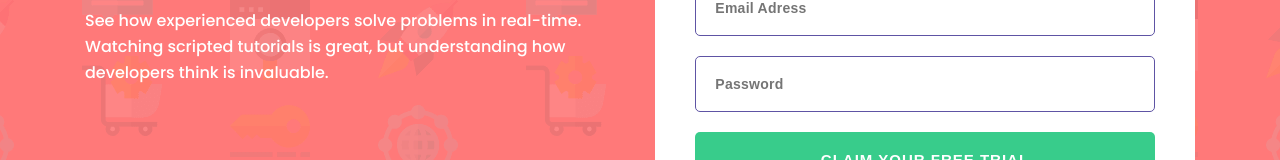
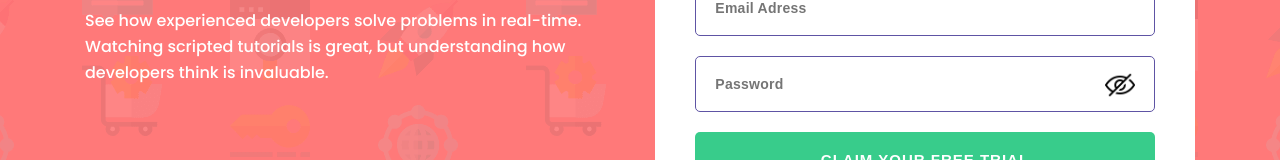
Before and after one commit to LevaniMesxia23/Intro-component-with-sign-up-form, a React (Vite) app: page / in a window 1280 px wide. Shown: the part 417-577 px from the top of the page. Built offline with nearby package versions, Linux system fonts and the light colour scheme.

Commit message:
add password appearence function

```diff
--- a/src/components/Form.jsx
+++ b/src/components/Form.jsx
@@ -1,6 +1,8 @@
 import React, { useEffect, useState } from "react";
 import styled from "styled-components";
 import errorImg from "/images/icon-error.svg";
+import Nolook from "../../public/images/nolook.png";
+import Look from "../../public/images/look.png";
 
 export default function Inputs(props) {
   const [errors, setErrors] = useState({
@@ -19,6 +21,14 @@ export default function Inputs(props) {
     const { name, value } = event.target;
     const newObj = { ...values, [name]: value };
     setValues(newObj);
+  }
+
+  function passwordLook() {
+    if (password.type === "password") {
+      password.type = "text";
+    } else {
+      password.type = "password";
+    }
   }
 
   function validation(e) {
@@ -143,6 +153,7 @@ export default function Inputs(props) {
             placeholder="Password"
           />
           {errors.password == true ? <p>Password cannot be empty</p> : false}
+          <img className="eye" src={Nolook} alt="" onClick={passwordLook} />
         </div>
 
         <button>CLAIM YOUR FREE TRIAL</button>
@@ -190,6 +201,13 @@ const Box = styled.div`
       font-weight: 500;
       line-height: normal;
       margin-top: 0.37rem;
+    }
+    .eye {
+      width: 30px;
+      height: 30px;
+      margin-top: -2.5px;
+      margin-right: -7px;
+      cursor: pointer;
     }
   }
 
```
Also changed, not shown: public/images/look.png (added), public/images/nolook.png (added).
